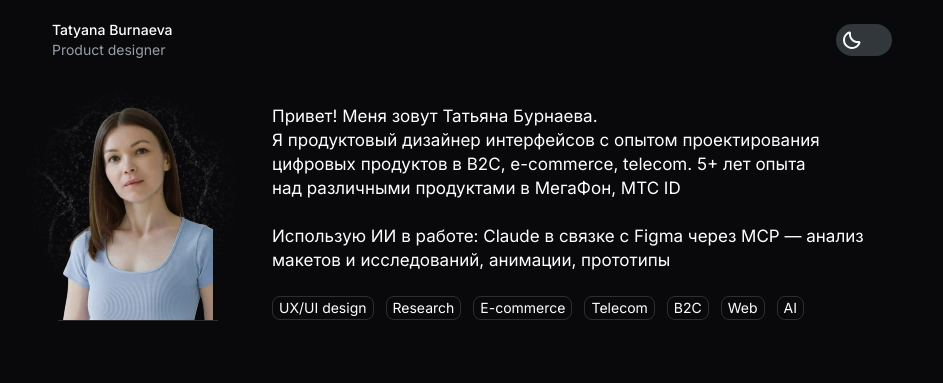
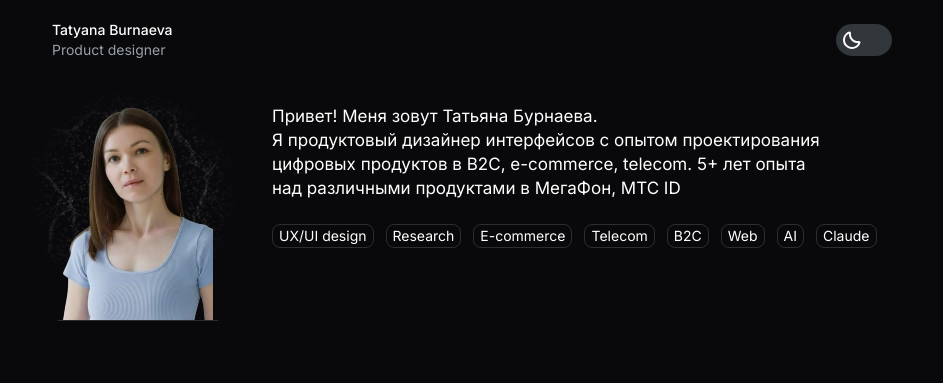
Before and after one commit to Autumn2022/portfolio, a plain HTML site: page index.html in a window 1280 px wide. Shown: the top 383 px of the page, without its empty margins (168-1111 px from the left). Drawn offline with Linux system fonts and the light colour scheme.

Commit message:
Главная: убрал предложение про ИИ, добавил бейдж Claude
Co-Authored-By: Claude Opus 4.8 <noreply@anthropic.com>

```diff
--- a/index.html
+++ b/index.html
@@ -36,9 +36,9 @@
         <span class="hero__line"></span>
       </div>
       <div class="hero__about">
-        <p class="hero__text" data-fill>Привет! Меня зовут Татьяна Бурнаева.<br>Я&nbsp;продуктовый дизайнер интерфейсов с&nbsp;опытом проектирования цифровых продуктов в&nbsp;B2C, e-commerce, telecom. 5+&nbsp;лет опыта над&nbsp;различными продуктами в&nbsp;МегаФон, МТС&nbsp;ID<br><br>Использую ИИ в&nbsp;работе: Claude в&nbsp;связке с&nbsp;Figma через&nbsp;MCP&nbsp;— анализ макетов и&nbsp;исследований, анимации, прототипы</p>
+        <p class="hero__text" data-fill>Привет! Меня зовут Татьяна Бурнаева.<br>Я&nbsp;продуктовый дизайнер интерфейсов с&nbsp;опытом проектирования цифровых продуктов в&nbsp;B2C, e-commerce, telecom. 5+&nbsp;лет опыта над&nbsp;различными продуктами в&nbsp;МегаФон, МТС&nbsp;ID</p>
         <ul class="badges hero__badges">
-          <li>UX/UI design</li><li>Research</li><li>E-commerce</li><li>Telecom</li><li>B2C</li><li>Web</li><li>AI</li>
+          <li>UX/UI design</li><li>Research</li><li>E-commerce</li><li>Telecom</li><li>B2C</li><li>Web</li><li>AI</li><li>Claude</li>
         </ul>
       </div>
     </section>
```
